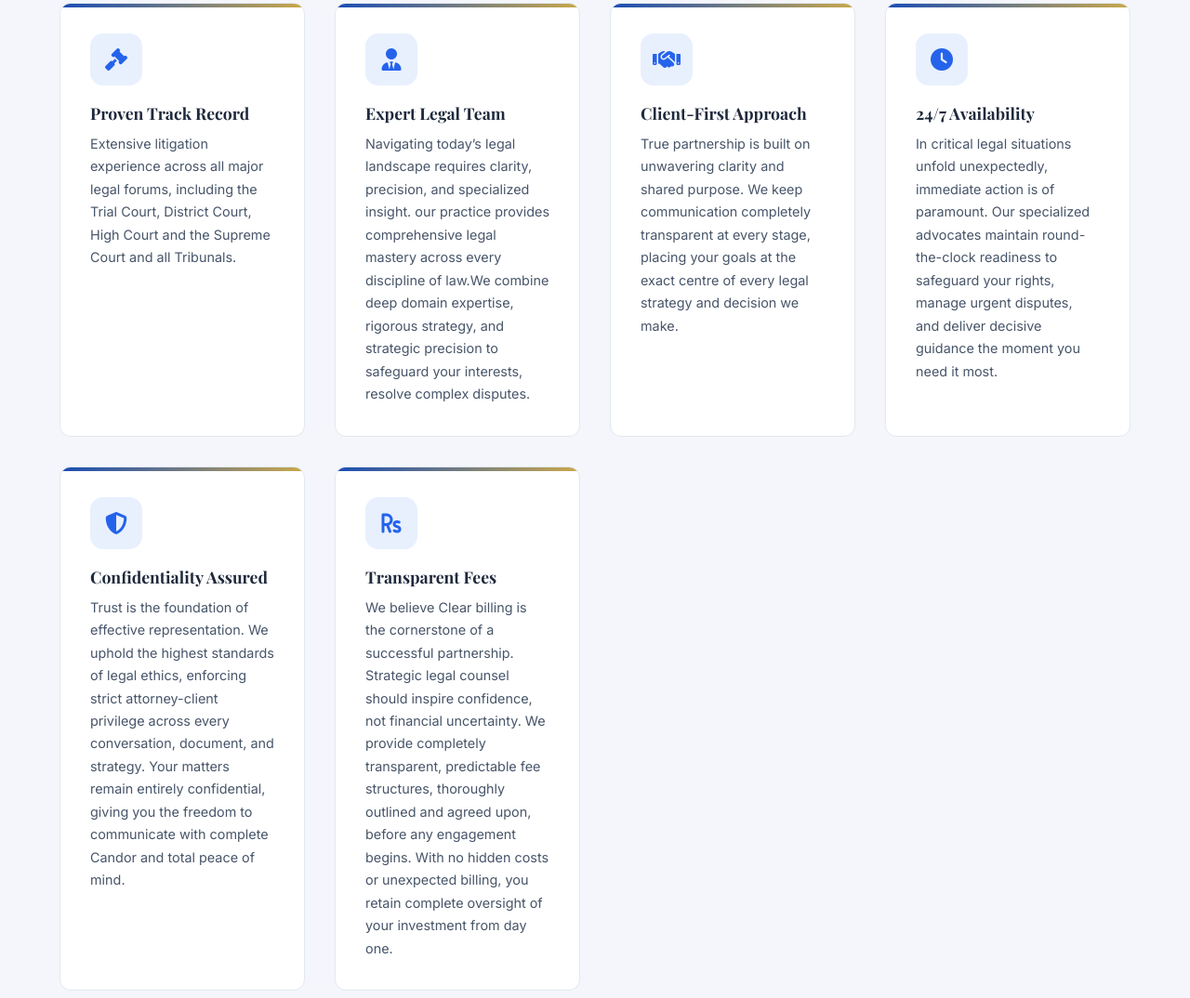
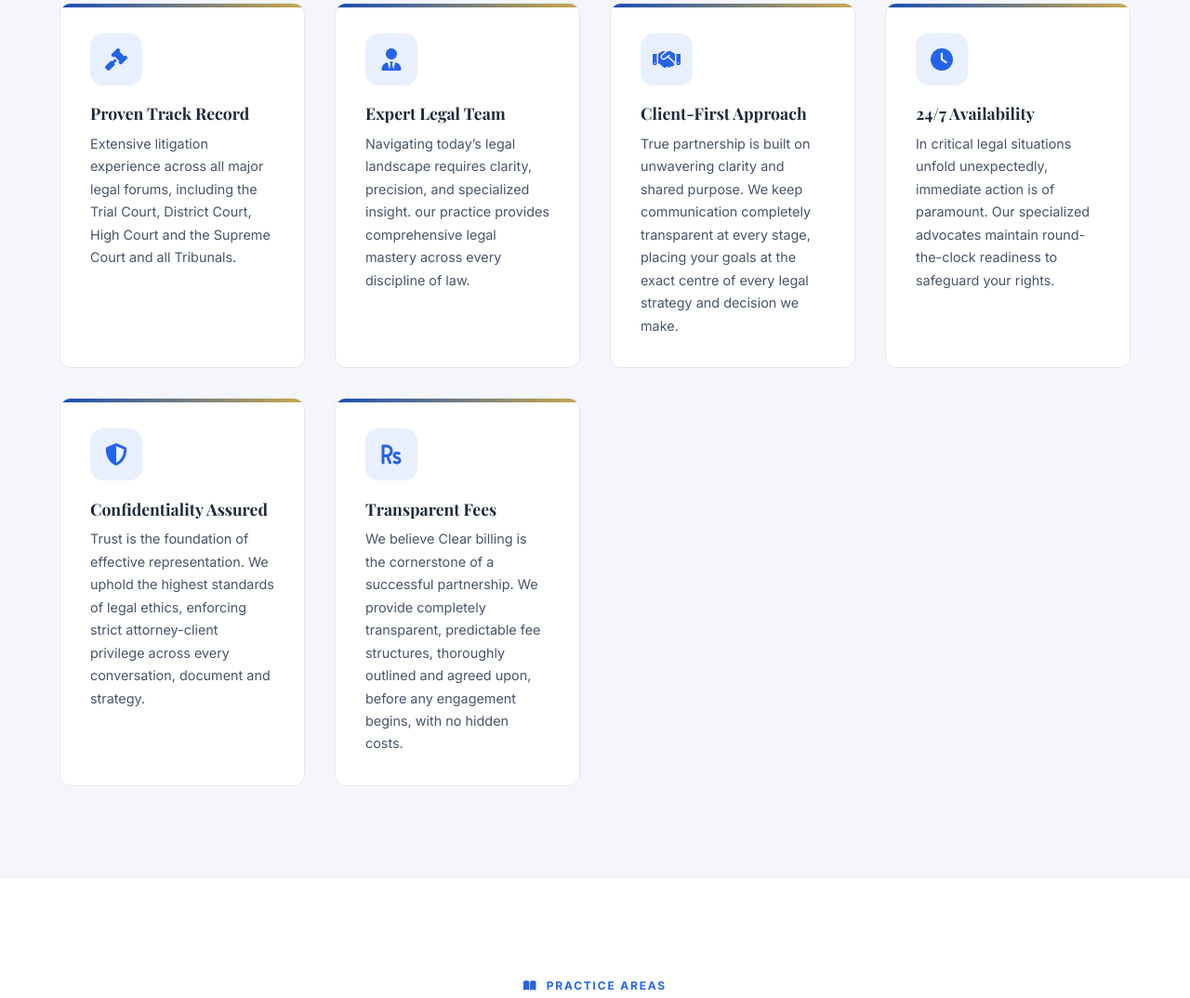
Before and after one commit to vrhlegal/vrhlegal.github.io, a plain HTML site: page index.html in a window 1280 px wide. Shown: the part 1286-2360 px from the top of the page at 93% size. Drawn offline with nearby package versions, Linux system fonts and the light colour scheme.

Commit message:
Add files via upload

```diff
--- a/index.html
+++ b/index.html
@@ -60,10 +60,6 @@
             <p>Years Experience</p>
           </div>
           <div class="stat-item">
-            <h3><span data-target="3500" data-suffix="+">0+</span></h3>
-            <p>Cases Won</p>
-          </div>
-          <div class="stat-item">
             <h3><span data-target="98" data-suffix="%">0%</span></h3>
             <p>Client Satisfaction</p>
           </div>
@@ -96,7 +92,7 @@
         <div class="feature-card reveal">
           <div class="feature-icon"><i class="fas fa-user-tie"></i></div>
           <h4>Expert Legal Team</h4>
-          <p>Navigating today’s legal landscape requires clarity, precision, and specialized insight. our practice provides comprehensive legal mastery across every discipline of law.We combine deep domain expertise, rigorous strategy, and strategic precision to safeguard your interests, resolve complex disputes.</p>
+          <p>Navigating today’s legal landscape requires clarity, precision, and specialized insight. our practice provides comprehensive legal mastery across every discipline of law.</p>
         </div>
         <div class="feature-card reveal">
           <div class="feature-icon"><i class="fas fa-handshake"></i></div>
@@ -106,17 +102,17 @@
         <div class="feature-card reveal">
           <div class="feature-icon"><i class="fas fa-clock"></i></div>
           <h4>24/7 Availability</h4>
-          <p>In critical legal situations unfold unexpectedly, immediate action is of paramount. Our specialized advocates maintain round-the-clock readiness to safeguard your rights, manage urgent disputes, and deliver decisive guidance the moment you need it most.</p>
+          <p>In critical legal situations unfold unexpectedly, immediate action is of paramount. Our specialized advocates maintain round-the-clock readiness to safeguard your rights.</p>
         </div>
         <div class="feature-card reveal">
           <div class="feature-icon"><i class="fas fa-shield-alt"></i></div>
           <h4>Confidentiality Assured</h4>
-          <p>Trust is the foundation of effective representation. We uphold the highest standards of legal ethics, enforcing strict attorney-client privilege across every conversation, document, and strategy. Your matters remain entirely confidential, giving you the freedom to communicate with complete Candor and total peace of mind.</p>
+          <p>Trust is the foundation of effective representation. We uphold the highest standards of legal ethics, enforcing strict attorney-client privilege across every conversation, document and strategy.</p>
         </div>
         <div class="feature-card reveal">
           <div class="feature-icon"><i class="fas fa-rupee-sign"></i></div>
           <h4>Transparent Fees</h4>
-          <p>We believe Clear billing is the cornerstone of a successful partnership. Strategic legal counsel should inspire confidence, not financial uncertainty. We provide completely transparent, predictable fee structures, thoroughly outlined and agreed upon, before any engagement begins. With no hidden costs or unexpected billing, you retain complete oversight of your investment from day one.</p>
+          <p>We believe Clear billing is the cornerstone of a successful partnership. We provide completely transparent, predictable fee structures, thoroughly outlined and agreed upon, before any engagement begins, with no hidden costs.</p>
         </div>
       </div>
     </div>
```
